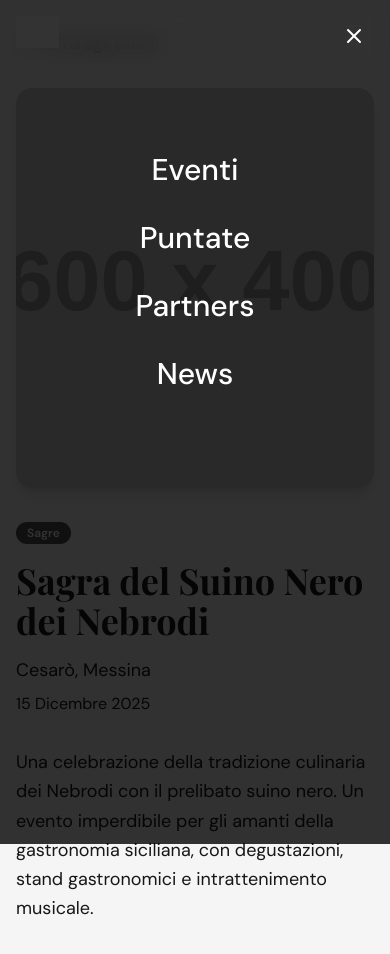
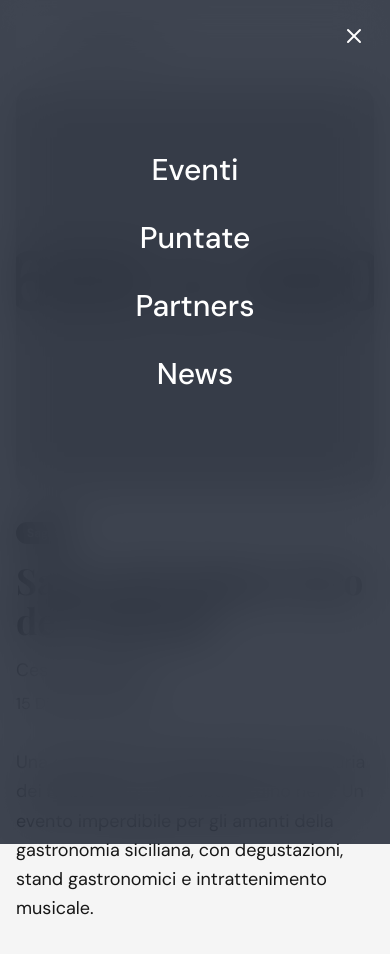
Before and after one commit to RuggeroCapo/nebrodi-explorer, a React (Vite) app: page /events/1 in a window 390 px wide. Both pictures are taken after a click on the button "Open menu". Built offline with nearby package versions, Linux system fonts and the light colour scheme; grey boxes are pictures that could not be loaded; the HTML template or start-up script is replaced by a standard one.

Commit message:
improved menu

```diff
--- a/src/components/Header.tsx
+++ b/src/components/Header.tsx
@@ -51,10 +51,10 @@ export const Header = () => {
 
       {/* Mobile Menu Drawer */}
       {mobileMenuOpen && (
-        <div className="fixed inset-0 z-[100] md:hidden animate-in fade-in duration-300">
+        <div className="fixed inset-0 z-[100] md:hidden">
           {/* Backdrop */}
           <div
-            className="absolute inset-0 bg-black/80"
+            className="absolute inset-0 bg-gray-900/80 backdrop-blur-xl animate-in fade-in duration-300"
             onClick={() => setMobileMenuOpen(false)}
           />
 
```
